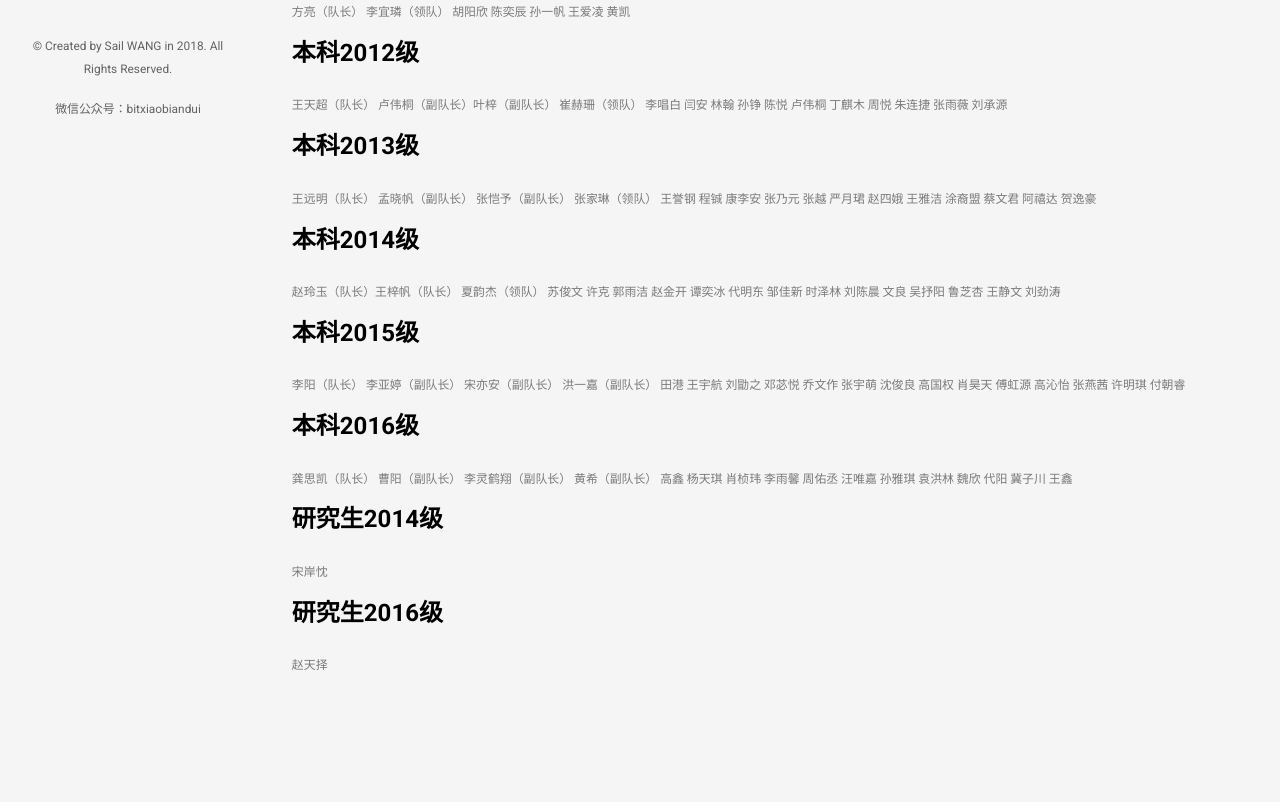
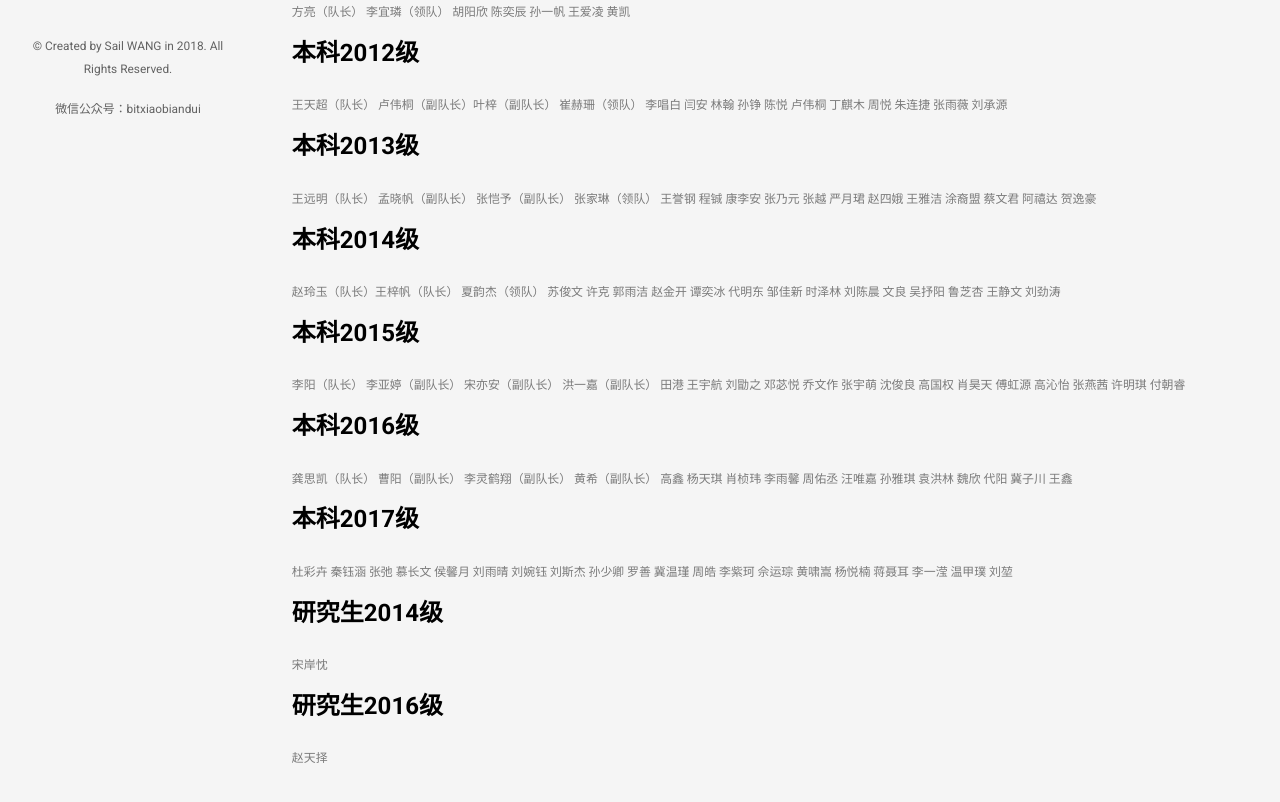
Before and after one commit to BITDebate/BITDebate.github.io, a plain HTML site: page portfolio.html in a window 1280 px wide. Shown: the part 623-1425 px from the top of the page. Before the commit the page ends 1364 px from the top, so only its background shows below. Drawn offline with Linux system fonts and the light colour scheme.

Commit message:
update2017

```diff
--- a/portfolio.html
+++ b/portfolio.html
@@ -100,7 +100,9 @@
 					<p>李阳（队长） 李亚婷（副队长） 宋亦安（副队长） 洪一嘉（副队长） 田港 王宇航 刘勖之 邓苾悦 乔文作 张宇萌 沈俊良 高国权 肖昊天 傅虹源 高沁怡 张燕茜 许明琪 付朝睿</p>
 				<h3><strong>本科2016级</strong></h3>
 					<p>龚思凯（队长） 曹阳（副队长） 李灵鹤翔（副队长） 黄希（副队长） 高鑫 杨天琪 肖桢玮 李雨馨 周佑丞 汪唯嘉 孙雅琪 袁洪林 魏欣 代阳 冀子川 王鑫</p>
-				<h3><strong>研究生2014级</strong></h3>
+				<h3><strong>本科2017级</strong></h3>
+					<p>杜彩卉 秦钰涵 张弛 慕长文 侯馨月 刘雨晴 刘婉钰 刘斯杰 孙少卿 罗善 冀温瑾 周皓 李紫珂 佘运琮 黄啸嵩 杨悦楠 蒋聂耳 李一滢 温甲璞 刘堃</p>
+                <h3><strong>研究生2014级</strong></h3>
 				    <p>宋岸忱</p>
 				<h3><strong>研究生2016级</strong></h3>
 				    <p>赵天择</p>
```
